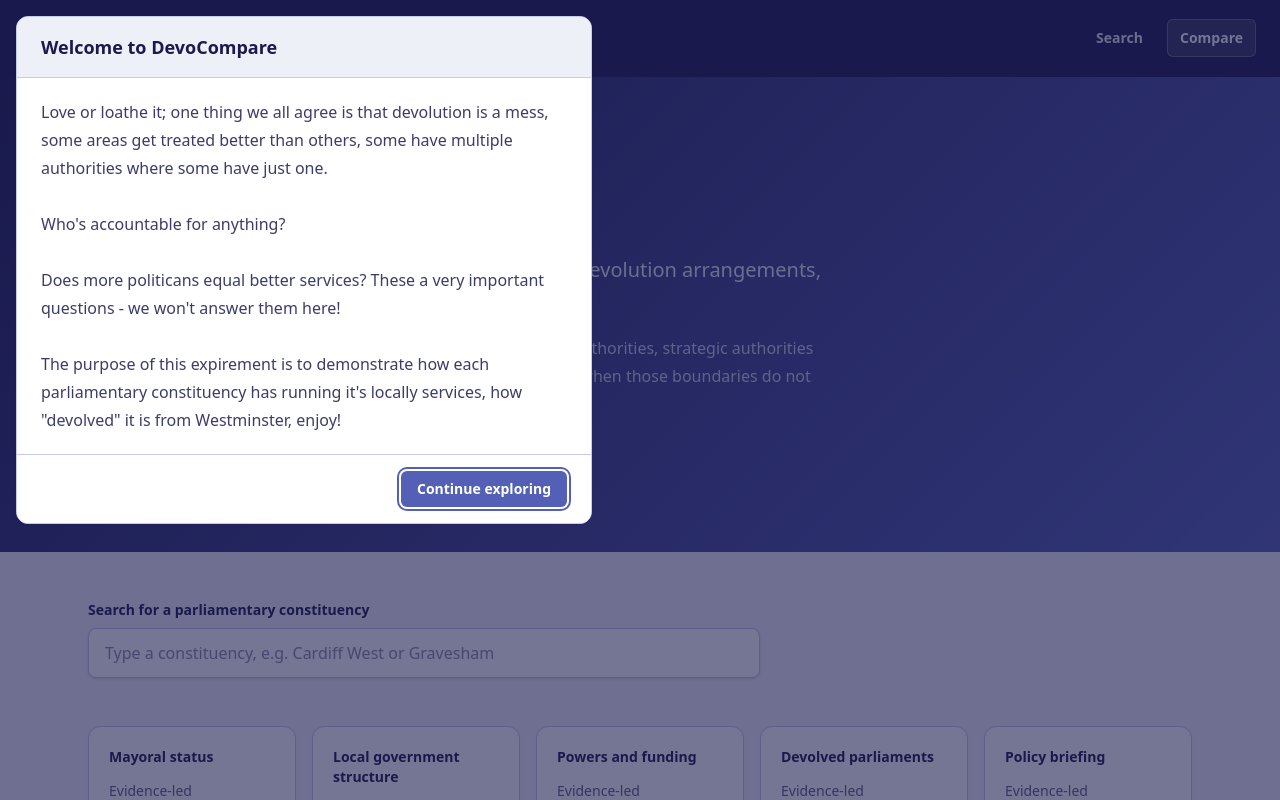
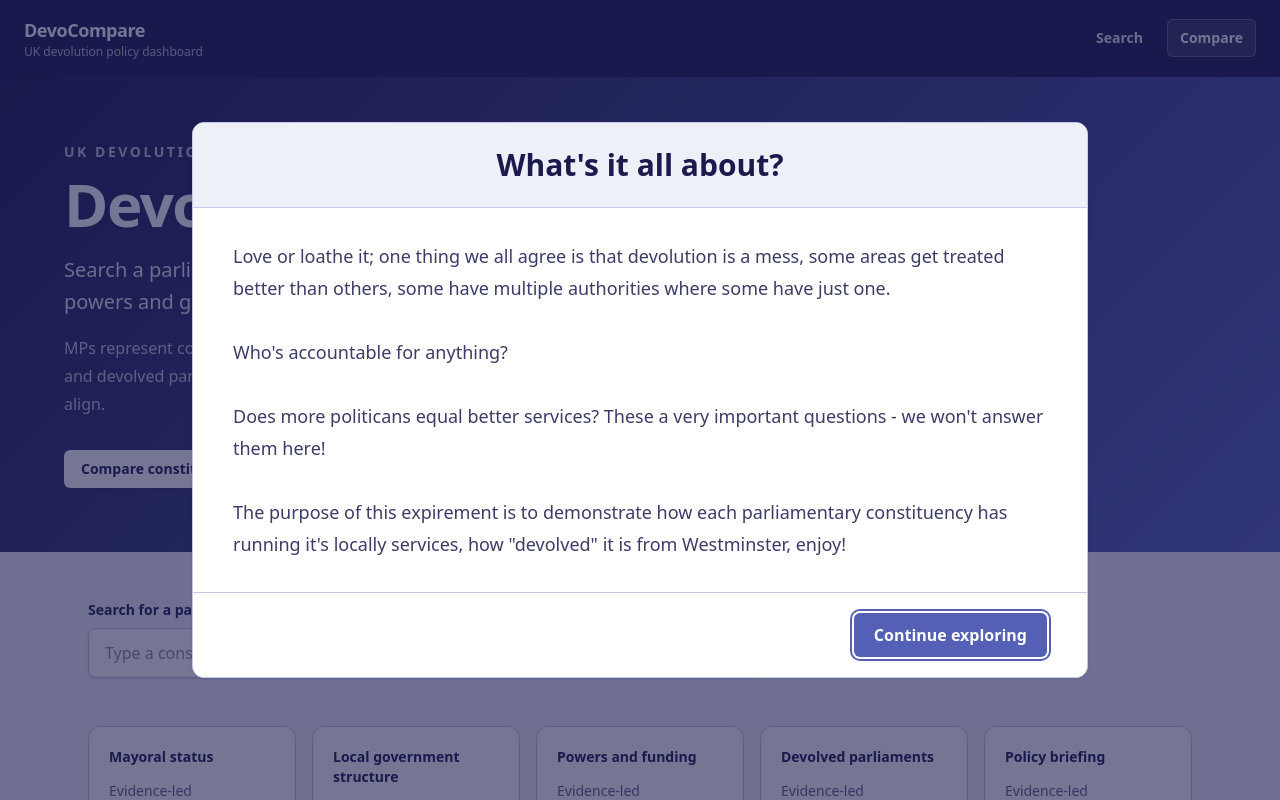
Before and after one commit to thegholt/Experiment, a Next.js app: page / in a window 1280 px wide. Shown: the top 800 px of the page. Built offline with nearby package versions, Linux system fonts and the light colour scheme.

Commit message:
Enlarge and center welcome modal, update header
Co-authored-by: Holt <thegholt@users.noreply.github.com>

```diff
--- a/src/app/globals.css
+++ b/src/app/globals.css
@@ -56,3 +56,13 @@ a {
   text-transform: uppercase;
   color: rgb(255 255 255 / 0.75);
 }
+
+.welcome-dialog[open] {
+  display: flex;
+  align-items: center;
+  justify-content: center;
+}
+
+.welcome-dialog::backdrop {
+  background: rgb(26 26 77 / 0.6);
+}
--- a/src/components/WelcomeModal.tsx
+++ b/src/components/WelcomeModal.tsx
@@ -42,7 +42,7 @@ export function WelcomeModal() {
     <dialog
       ref={dialogRef}
       aria-labelledby={titleId}
-      className="welcome-dialog fixed inset-0 z-50 m-0 flex max-h-none max-w-none items-center justify-center border-0 bg-transparent p-4 backdrop:bg-brand-deep/60"
+      className="welcome-dialog fixed inset-0 z-50 m-auto max-h-none max-w-none border-0 bg-transparent p-6 sm:p-8"
       onCancel={(event) => {
         event.preventDefault();
         dismiss();
@@ -52,22 +52,22 @@ export function WelcomeModal() {
       }}
     >
       <div
-        className="card flex max-h-[min(85vh,40rem)] w-full max-w-xl flex-col overflow-hidden border-t-4 border-t-brand shadow-xl"
+        className="card flex max-h-[min(90vh,42rem)] w-full max-w-4xl flex-col overflow-hidden border-t-4 border-t-brand shadow-2xl sm:max-h-[min(90vh,48rem)]"
         onClick={(event) => event.stopPropagation()}
       >
-        <div className="border-b border-brand-border bg-brand-tint px-6 py-4">
-          <h2 id={titleId} className="text-lg font-semibold text-brand-deep">
-            Welcome to DevoCompare
+        <div className="border-b border-brand-border bg-brand-tint px-8 py-6 text-center sm:px-10">
+          <h2 id={titleId} className="text-2xl font-semibold text-brand-deep sm:text-3xl">
+            What&apos;s it all about?
           </h2>
         </div>
-        <div className="overflow-y-auto px-6 py-5">
-          <p className="whitespace-pre-line text-base leading-7 text-brand-deep/85">{WELCOME_MESSAGE}</p>
+        <div className="overflow-y-auto px-8 py-7 sm:px-10 sm:py-8">
+          <p className="whitespace-pre-line text-lg leading-8 text-brand-deep/85">{WELCOME_MESSAGE}</p>
         </div>
-        <div className="flex justify-end border-t border-brand-border bg-white px-6 py-4">
+        <div className="flex justify-end border-t border-brand-border bg-white px-8 py-5 sm:px-10">
           <button
             type="button"
             onClick={dismiss}
-            className="rounded-md bg-brand px-4 py-2 text-sm font-semibold text-white transition hover:bg-brand-light focus:outline-none focus-visible:ring-2 focus-visible:ring-brand focus-visible:ring-offset-2"
+            className="rounded-md bg-brand px-5 py-2.5 text-base font-semibold text-white transition hover:bg-brand-light focus:outline-none focus-visible:ring-2 focus-visible:ring-brand focus-visible:ring-offset-2"
           >
             Continue exploring
           </button>
```
